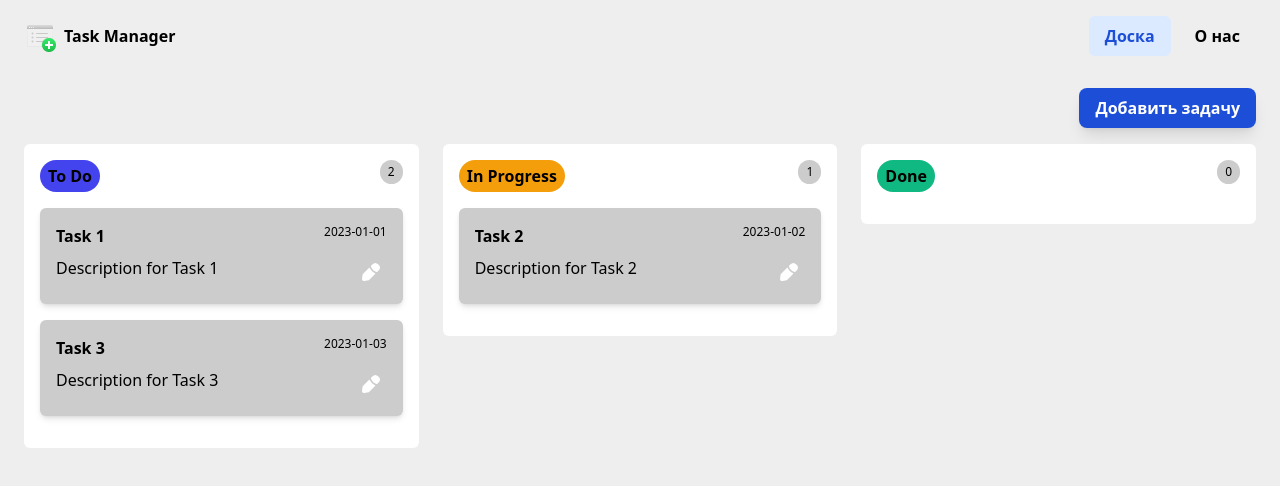
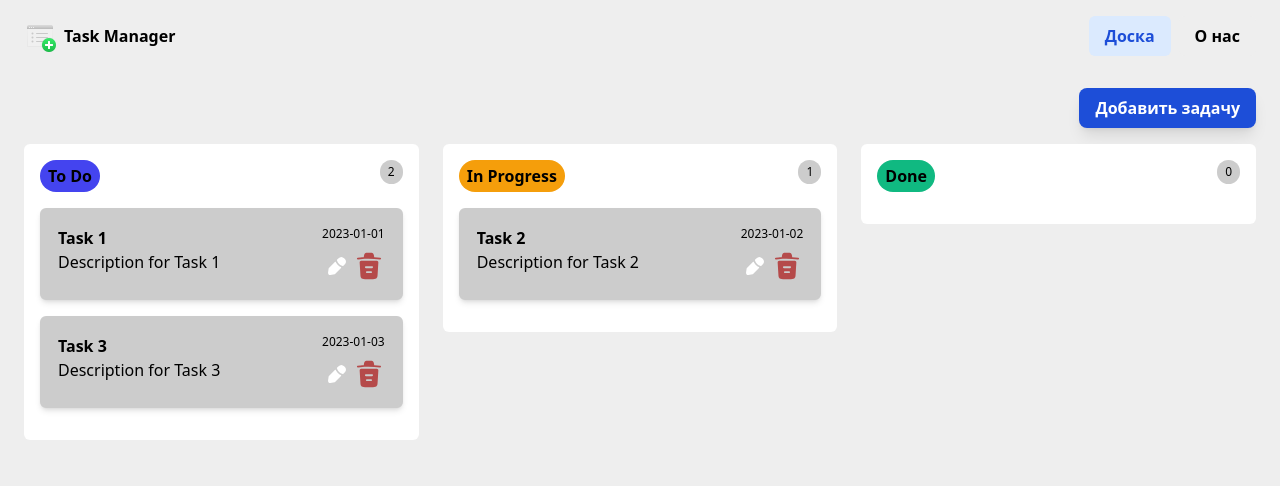
Before and after one commit to DimasAnanas-coder/kanban-board, a React (Vite) app in the folder frontend/: page /board in a window 1280 px wide. Shown: the top 486 px of the page. Built offline with nearby package versions, Linux system fonts and the light colour scheme.

Commit message:
ADD(board): deleteTask modal, trash icon on task card

```diff
--- a/frontend/src/components/Column.jsx
+++ b/frontend/src/components/Column.jsx
@@ -7,6 +7,7 @@ export default function Column({
     column,
     tasks,
     onEditClick,
+    onDeleteClick,
 }) {
     const { setNodeRef } = useDroppable({
         id: column.title,
@@ -41,8 +42,9 @@ export default function Column({
                     {tasks.map((task) => (
                         <Task
                             key={task.id}
+                            onEditClick={onEditClick}
+                            onDeleteClick={onDeleteClick}
                             task={task}
-                            onEditClick={onEditClick}
                         />
                     ))}
                 </SortableContext>
--- a/frontend/src/components/Task.jsx
+++ b/frontend/src/components/Task.jsx
@@ -1,11 +1,14 @@
 import { useSortable } from '@dnd-kit/sortable';
 import { CSS } from '@dnd-kit/utilities';
 import { COLUMNS } from '../config';
+
 import editIcon from '../assets/editWhite.svg';
+import trashIcon from '../assets/trash.svg';
 
 export default function Task({
     task,
     onEditClick,
+    onDeleteClick,
     isMoving = false,
 }) {
     const {
@@ -18,16 +21,16 @@ export default function Task({
     } = useSortable({ id: task.id });
 
     const taskColumnObj = COLUMNS.find((column) => task.column === column.title);
-    const color = taskColumnObj.color;
+    const color = isMoving ? taskColumnObj.color : null;
 
     const style = {
         transform: CSS.Transform.toString(transform),
         transition,
-        opacity: isDragging ? 0 : 1, // Скрываем оригинал, когда перетаскиваем
+        opacity: isDragging ? 0.2 : 1, // Скрываем оригинал, когда перетаскиваем
         borderColor: color,
     };
 
-    const movingStyle = isMoving ? 'border-2 opacity-90' : '';
+    const borderStyle = isMoving ? '' : 'border-thirdary';
     const cursorRuleStyle =  isMoving ? 'cursor-grabbing' : 'cursor-grab active:cursor-grabbing';
     const shadowRuleStyle = 'shadow-md hover:shadow-lg transition-shadow';
 
@@ -37,30 +40,43 @@ export default function Task({
             style={style}
             {...attributes}
             {...listeners}
-            className={`bg-thirdary rounded-md p-4 mb-4 ${shadowRuleStyle} ${cursorRuleStyle} ${movingStyle}`}
+            className={`bg-thirdary border-2 flex rounded-md p-4 mb-4 ${shadowRuleStyle} ${cursorRuleStyle} ${borderStyle} gap-2`}
         >
-            <div className='flex mb-2 justify-between text-text'>
+            <div className='b-2 flex text-text flex-1 flex-col'>
                 <h3 className="font-bold">
                     { task.title }
                 </h3>
+                <div className='mb-2'>
+                    <p className="text-text ">
+                        { task.description }
+                    </p>
+                </div>
+            </div>
 
+            <div className='flex flex-col justify-between min-w-18 w-18'>
+                <div className='flex justify-end'>
                     <p className='text-xs'>
                         { task.date }
                     </p>
                 </div>
 
-            <div className='flex justify-between'>
-                <p className="text-text mb-2">
-                    { task.description }
-                </p>
+
                 {!isMoving && (
+                    <div className='flex justify-between h-8 w-full'>
                         <button
                             onClick={() => onEditClick(task)}
                         >
                             <img src={editIcon} alt="Edit" className="w-8 h-8" />
                         </button>
-                )
-                }
+
+                        <button
+                            onClick={() => onDeleteClick(task)}
+                        >
+                            <img src={trashIcon} alt="Delete" className="w-8 h-8" />
+                        </button>
+
+                    </div>
+                )}
             </div>
         </div>
     );
--- /dev/null
+++ b/frontend/src/components/modals/DeleteModal.jsx
@@ -0,0 +1,29 @@
+import BaseModal from './BaseModal';
+import { FormActions } from './forms';
+
+export default function DeleteModal({
+    isOpen,
+    onClose,
+    title='Подтверждение удаления',
+    handleDelete,
+    children,
+}) {
+    return (
+        <BaseModal isOpen={isOpen} onClose={onClose}>
+            <div className="m-4 text-text">
+                <h3 className="flex font-bold justify-center mb-4">
+                    {title}
+                </h3>
+
+                {children}
+
+                <FormActions
+                    onCancel={onClose}
+                    submitText="Удалить"
+                    onSubmit={handleDelete}
+
+                />
+            </div>
+        </BaseModal>
+    );
+}
--- a/frontend/src/components/modals/taskModals/AddTask.jsx
+++ b/frontend/src/components/modals/taskModals/AddTask.jsx
@@ -13,7 +13,7 @@ export default function AddTask({ isOpen, onClose, onAddTask }) {
     return (
         <BaseModal isOpen={isOpen} onClose={onClose}>
             <div className="m-4 text-text">
-                <h3 className="flex justify-center mb-4">
+                <h3 className="flex font-bold justify-center mb-4">
                     Добавление задачи
                 </h3>
 
--- /dev/null
+++ b/frontend/src/components/modals/taskModals/DeleteTask.jsx
@@ -0,0 +1,28 @@
+import DeleteModal from '../DeleteModal';
+
+
+export default function DeleteTask({
+    isOpen,
+    onClose,
+    onDeleteTask,
+    task,
+}) {
+    const handleDelete = () => {
+        onDeleteTask(task);
+        onClose();
+    };
+
+    return (
+        <DeleteModal
+            isOpen={isOpen}
+            onClose={onClose}
+            handleDelete={handleDelete}
+        >
+            <div className="mb-4">
+                <p>
+                    Вы действительно хотите удалить задачу "{task.title}"?
+                </p>
+            </div>
+        </DeleteModal>
+    );
+}
--- a/frontend/src/components/modals/taskModals/EditTask.jsx
+++ b/frontend/src/components/modals/taskModals/EditTask.jsx
@@ -19,7 +19,7 @@ export default function EditTask({
     return (
         <BaseModal isOpen={isOpen} onClose={onClose}>
             <div className="m-4 text-text">
-                <h3 className="flex justify-center mb-4">
+                <h3 className="flex font-bold justify-center mb-4">
                     Изменение задачи
                 </h3>
 
--- /dev/null
+++ b/frontend/src/components/modals/taskModals/index.jsx
@@ -0,0 +1,3 @@
+export { default as AddTask }  from './AddTask';
+export { default as EditTask } from './EditTask';
+export { default as DeleteTask } from './DeleteTask';
--- a/frontend/src/hooks/useTaskModal.js
+++ b/frontend/src/hooks/useTaskModal.js
@@ -14,6 +14,13 @@ export function useTaskModal() {
         });
     };
 
+    const openDeleteModal = (task) => {
+        setModal({
+            type: 'delete',
+            task,
+        });
+    };
+
     const closeModal = () => {
         setModal(null);
     };
@@ -22,6 +29,7 @@ export function useTaskModal() {
         modal,
         openAddModal,
         openEditModal,
+        openDeleteModal,
         closeModal,
     };
 }
--- a/frontend/src/pages/Board.jsx
+++ b/frontend/src/pages/Board.jsx
@@ -10,8 +10,7 @@ import Column from '../components/Column';
 import Task from '../components/Task';
 import Button from '../components/Button';
 
-import AddTask from '../components/modals/taskModals/AddTask';
-import EditTask from '../components/modals/taskModals/EditTask';
+import { AddTask, EditTask, DeleteTask } from '../components/modals/taskModals';
 
 import { COLUMNS, INITIAL_TASKS } from '../config';
 
@@ -23,6 +22,7 @@ export default function Board() {
         modal,
         openAddModal,
         openEditModal,
+        openDeleteModal,
         closeModal,
     } = useTaskModal();
 
@@ -34,6 +34,14 @@ export default function Board() {
         setTasks((prevTasks) => (
             prevTasks.map((task) => (
                 task.id === editedTask.id ? editedTask : task
+            ))
+        ));
+    };
+
+    const handleDeleteTask = (deletedTask) => {
+        setTasks((prevTasks) => (
+            prevTasks.filter((task) => (
+                task.id !== deletedTask.id
             ))
         ));
     };
@@ -57,6 +65,7 @@ export default function Board() {
                             column={column}
                             tasks={tasks.filter(task => task.column === column.title)}
                             onEditClick={openEditModal}
+                            onDeleteClick={openDeleteModal}
                         />
                     ))}
                 </div>
@@ -87,6 +96,17 @@ export default function Board() {
                     onEditTask={handleEditTask}
                 />
             )}
+
+            {modal?.type === 'delete' && (
+                <DeleteTask
+                    key={modal.task.id}
+                    isOpen
+                    task={modal.task}
+                    onClose={closeModal}
+                    onDeleteTask={handleDeleteTask}
+                />
+            )}
+
         </>
     );
 }
```
Also changed, not shown: frontend/src/hooks/index.js (+4 -4 lines), frontend/src/assets/trash.svg (added), frontend/src/hooks/useBoardDnd.js (line endings or trailing spaces). Lines whose indentation alone changed are shown as unchanged.
